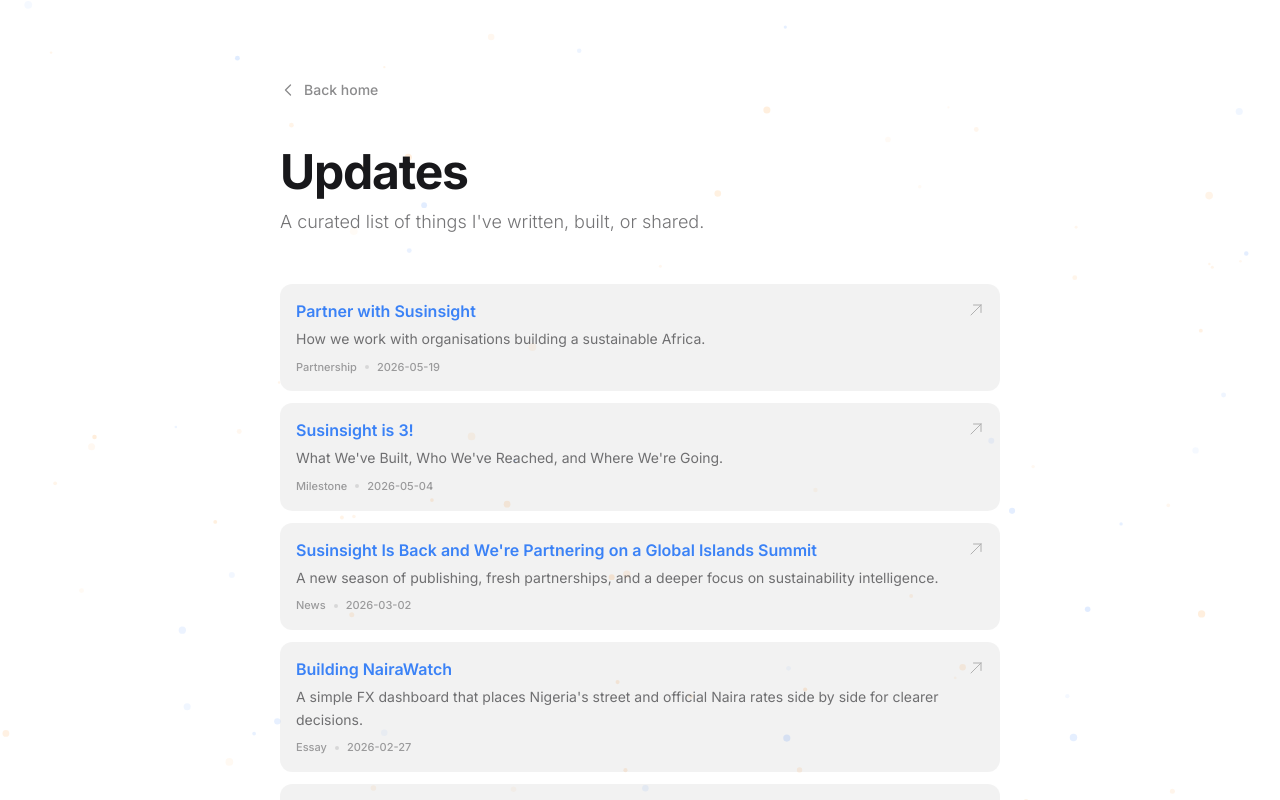
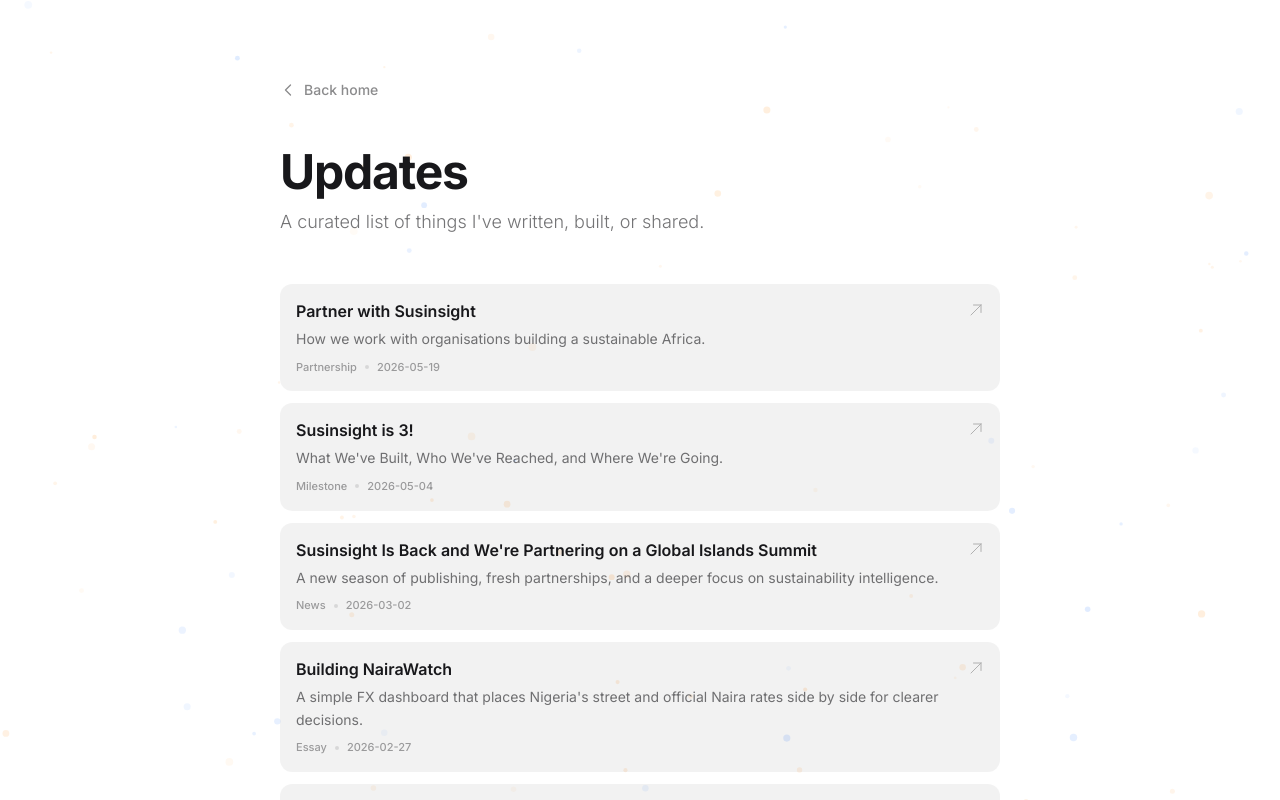
Before and after one commit to tomiabe/tomi, a React (Vite) app: page /updates in a window 1280 px wide. Shown: the top 800 px of the page. Built offline with nearby package versions, Linux system fonts and the light colour scheme; a web font is replaced by a local one.

Commit message:
match updates page title color to homepage

```diff
--- a/components/UpdatesPage.tsx
+++ b/components/UpdatesPage.tsx
@@ -9,7 +9,6 @@
 
 const UpdatesPage: React.FC<UpdatesPageProps> = ({ content }) => {
   const updates = content.updates || [];
-  const accentColor = content.settings?.accentColor || '#3b82f6';
 
   useEffect(() => {
     document.title = 'Updates — Tomi Abe';
@@ -48,7 +47,7 @@
             className="group block p-4 rounded-xl bg-black/5 dark:bg-white/[0.06] hover:bg-black/10 dark:hover:bg-white/[0.1] transition-colors"
           >
             <div className="flex items-start justify-between gap-2 mb-1.5">
-              <span className="text-base font-semibold leading-snug" style={{ color: accentColor }}>
+              <span className="text-base font-semibold leading-snug">
                 {item.title}
               </span>
               <ArrowUpRight className="w-4 h-4 shrink-0 mt-0.5 opacity-30 group-hover:opacity-70 transition-opacity" />
```
Also changed, not shown: 3 other files (tests, documents, lock files or other folders).
